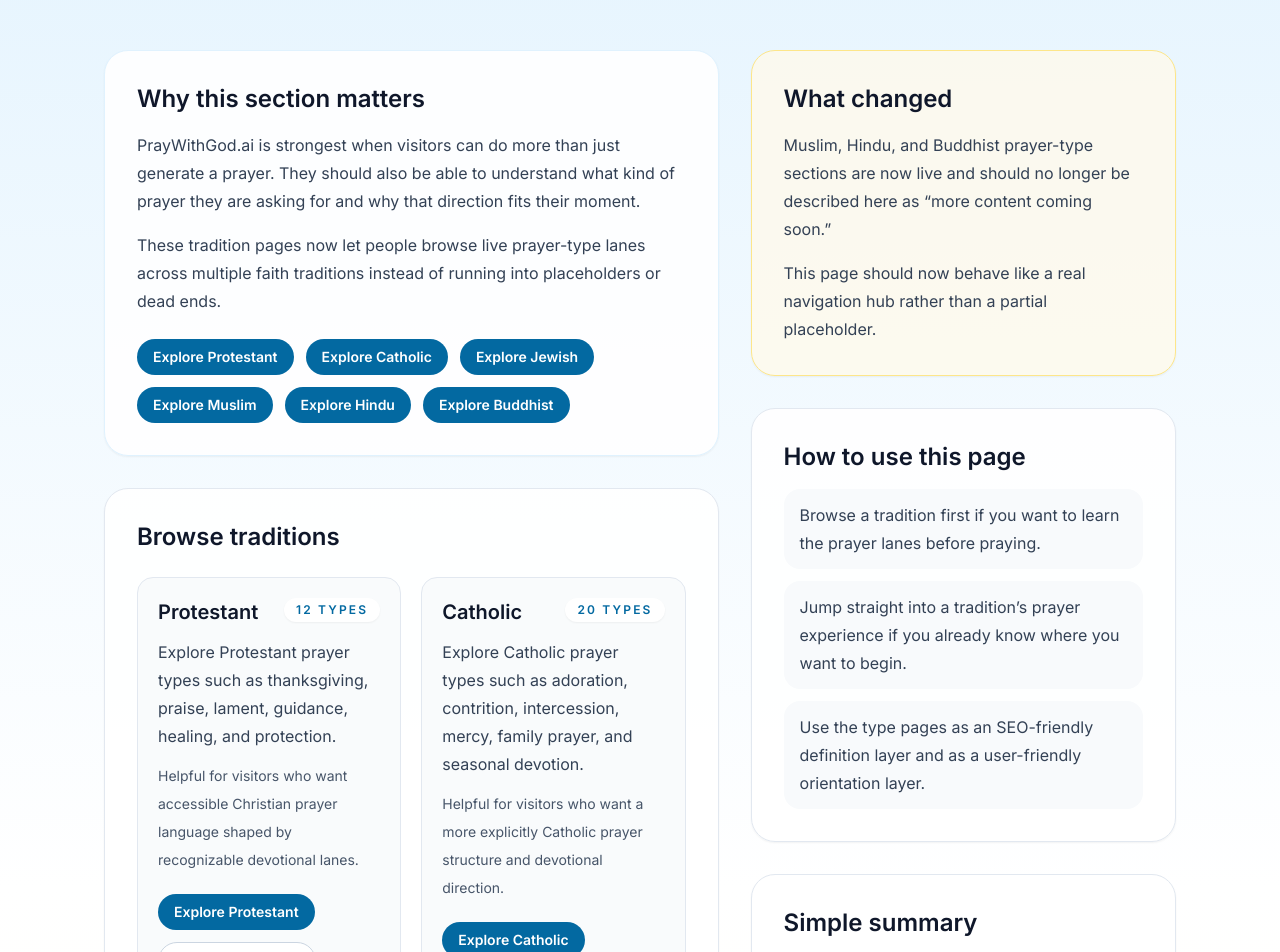
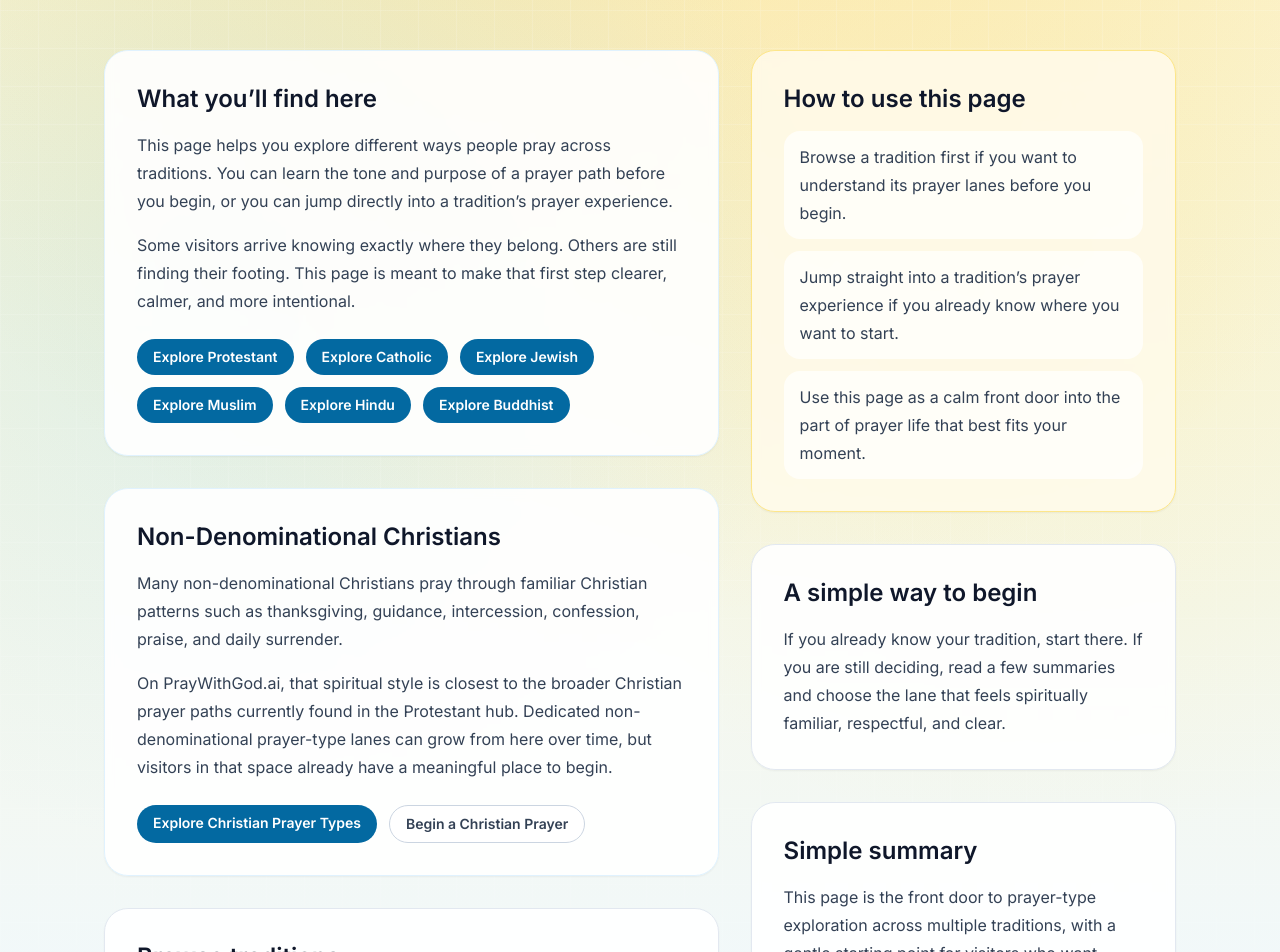
Before and after one commit to Skkyfarm/pray-with-god, a Next.js app: page /prayer-types in a window 1280 px wide. Shown: the part 340-1292 px from the top of the page. Built offline with nearby package versions, Linux system fonts and the light colour scheme; no server answers.

Commit message:
Change Join Free label to Join in site header + prayer type fix

```diff
--- a/app/prayer-types/page.tsx
+++ b/app/prayer-types/page.tsx
@@ -7,7 +7,7 @@ import { getPrayerOptions, type TraditionKey } from "@/lib/prayerCatalog";
 export const metadata: Metadata = {
   title: "Prayer Types | PrayWithGod.ai",
   description:
-    "Explore live prayer-type pages across Protestant, Catholic, Jewish, Muslim, Hindu, and Buddhist traditions on PrayWithGod.ai.",
+    "Explore prayer types across Protestant, Catholic, Jewish, Muslim, Hindu, and Buddhist traditions, with guidance for visitors seeking a non-denominational Christian starting point.",
   alternates: {
     canonical: "/prayer-types",
   },
@@ -91,8 +91,17 @@ function getTypeCount(key: TraditionKey) {
 
 export default function PrayerTypesPage() {
   return (
-    <main className="min-h-screen bg-gradient-to-b from-sky-100 via-white to-amber-50 text-slate-900">
-      <section className="mx-auto max-w-6xl px-6 py-16 sm:px-8 lg:px-10">
+    <main className="relative min-h-screen overflow-hidden bg-gradient-to-b from-amber-100 via-sky-50 to-white text-slate-900">
+      <div
+        aria-hidden="true"
+        className="pointer-events-none absolute inset-0 bg-[radial-gradient(circle_at_top,_rgba(251,191,36,0.24),_transparent_32%),radial-gradient(circle_at_18%_20%,_rgba(56,189,248,0.14),_transparent_24%),radial-gradient(circle_at_82%_22%,_rgba(253,224,71,0.12),_transparent_22%)]"
+      />
+      <div
+        aria-hidden="true"
+        className="pointer-events-none absolute inset-0 opacity-30 [mask-image:linear-gradient(to_bottom,black,transparent_85%)] bg-[linear-gradient(to_right,rgba(255,255,255,0.55)_1px,transparent_1px),linear-gradient(to_bottom,rgba(255,255,255,0.55)_1px,transparent_1px)] bg-[size:38px_38px]"
+      />
+
+      <section className="relative mx-auto max-w-6xl px-6 py-16 sm:px-8 lg:px-10">
         <div className="mx-auto max-w-3xl text-center">
           <p className="mb-3 text-sm font-semibold uppercase tracking-[0.25em] text-sky-700">
             Prayer Types
@@ -112,22 +121,20 @@ export default function PrayerTypesPage() {
 
         <div className="mt-12 grid gap-8 lg:grid-cols-[1.3fr_0.9fr]">
           <div className="space-y-8">
-            <section className="rounded-3xl border border-sky-100 bg-white/90 p-8 shadow-sm">
-              <h2 className="text-2xl font-semibold">
-                Why this section matters
-              </h2>
+            <section className="rounded-3xl border border-sky-100 bg-white/90 p-8 shadow-sm backdrop-blur-sm">
+              <h2 className="text-2xl font-semibold">What you’ll find here</h2>
 
               <p className="mt-4 text-base leading-7 text-slate-700">
-                PrayWithGod.ai is strongest when visitors can do more than just
-                generate a prayer. They should also be able to understand what
-                kind of prayer they are asking for and why that direction fits
-                their moment.
+                This page helps you explore different ways people pray across
+                traditions. You can learn the tone and purpose of a prayer path
+                before you begin, or you can jump directly into a tradition’s
+                prayer experience.
               </p>
 
               <p className="mt-4 text-base leading-7 text-slate-700">
-                These tradition pages now let people browse live prayer-type
-                lanes across multiple faith traditions instead of running into
-                placeholders or dead ends.
+                Some visitors arrive knowing exactly where they belong. Others
+                are still finding their footing. This page is meant to make that
+                first step clearer, calmer, and more intentional.
               </p>
 
               <div className="mt-6 flex flex-wrap gap-3">
@@ -170,10 +177,43 @@ export default function PrayerTypesPage() {
               </div>
             </section>
 
-            <section className="rounded-3xl border border-slate-200 bg-white/90 p-8 shadow-sm">
+            <section className="rounded-3xl border border-sky-100 bg-white/90 p-8 shadow-sm backdrop-blur-sm">
               <h2 className="text-2xl font-semibold">
-                Browse traditions
+                Non-Denominational Christians
               </h2>
+
+              <p className="mt-4 text-base leading-7 text-slate-700">
+                Many non-denominational Christians pray through familiar
+                Christian patterns such as thanksgiving, guidance,
+                intercession, confession, praise, and daily surrender.
+              </p>
+
+              <p className="mt-4 text-base leading-7 text-slate-700">
+                On PrayWithGod.ai, that spiritual style is closest to the
+                broader Christian prayer paths currently found in the Protestant
+                hub. Dedicated non-denominational prayer-type lanes can grow
+                from here over time, but visitors in that space already have a
+                meaningful place to begin.
+              </p>
+
+              <div className="mt-6 flex flex-wrap gap-3">
+                <Link
+                  href="/prayer-types/protestant"
+                  className="rounded-full bg-sky-700 px-4 py-2 text-sm font-semibold text-white transition hover:bg-sky-800"
+                >
+                  Explore Christian Prayer Types
+                </Link>
+                <Link
+                  href="/pray?path=protestant"
+                  className="rounded-full border border-slate-300 bg-white px-4 py-2 text-sm font-semibold text-slate-700 transition hover:border-slate-400 hover:bg-slate-100"
+                >
+                  Begin a Christian Prayer
+                </Link>
+              </div>
+            </section>
+
+            <section className="rounded-3xl border border-slate-200 bg-white/90 p-8 shadow-sm backdrop-blur-sm">
+              <h2 className="text-2xl font-semibold">Browse traditions</h2>
 
               <div className="mt-6 grid gap-5 md:grid-cols-2">
                 {TRADITIONS.map((tradition) => {
@@ -224,47 +264,42 @@ export default function PrayerTypesPage() {
           </div>
 
           <aside className="space-y-8">
-            <section className="rounded-3xl border border-amber-200 bg-amber-50/80 p-8 shadow-sm">
-              <h2 className="text-2xl font-semibold">What changed</h2>
-
-              <p className="mt-4 text-base leading-7 text-slate-700">
-                Muslim, Hindu, and Buddhist prayer-type sections are now live
-                and should no longer be described here as “more content coming
-                soon.”
-              </p>
-
-              <p className="mt-4 text-base leading-7 text-slate-700">
-                This page should now behave like a real navigation hub rather
-                than a partial placeholder.
-              </p>
-            </section>
-
-            <section className="rounded-3xl border border-slate-200 bg-white/90 p-8 shadow-sm">
+            <section className="rounded-3xl border border-amber-200 bg-amber-50/85 p-8 shadow-sm backdrop-blur-sm">
               <h2 className="text-2xl font-semibold">How to use this page</h2>
 
               <ul className="mt-4 space-y-3 text-base leading-7 text-slate-700">
-                <li className="rounded-2xl bg-slate-50 px-4 py-3">
-                  Browse a tradition first if you want to learn the prayer lanes
-                  before praying.
+                <li className="rounded-2xl bg-white/70 px-4 py-3">
+                  Browse a tradition first if you want to understand its prayer
+                  lanes before you begin.
                 </li>
-                <li className="rounded-2xl bg-slate-50 px-4 py-3">
+                <li className="rounded-2xl bg-white/70 px-4 py-3">
                   Jump straight into a tradition’s prayer experience if you
-                  already know where you want to begin.
+                  already know where you want to start.
                 </li>
-                <li className="rounded-2xl bg-slate-50 px-4 py-3">
-                  Use the type pages as an SEO-friendly definition layer and as
-                  a user-friendly orientation layer.
+                <li className="rounded-2xl bg-white/70 px-4 py-3">
+                  Use this page as a calm front door into the part of prayer
+                  life that best fits your moment.
                 </li>
               </ul>
             </section>
 
-            <section className="rounded-3xl border border-slate-200 bg-white/90 p-8 shadow-sm">
+            <section className="rounded-3xl border border-slate-200 bg-white/90 p-8 shadow-sm backdrop-blur-sm">
+              <h2 className="text-2xl font-semibold">A simple way to begin</h2>
+
+              <p className="mt-4 text-base leading-7 text-slate-700">
+                If you already know your tradition, start there. If you are
+                still deciding, read a few summaries and choose the lane that
+                feels spiritually familiar, respectful, and clear.
+              </p>
+            </section>
+
+            <section className="rounded-3xl border border-slate-200 bg-white/90 p-8 shadow-sm backdrop-blur-sm">
               <h2 className="text-2xl font-semibold">Simple summary</h2>
 
               <p className="mt-4 text-base leading-7 text-slate-700">
-                This page is now the front door to live prayer-type hubs across
-                six traditions, with direct paths into both exploration and
-                prayer experience.
+                This page is the front door to prayer-type exploration across
+                multiple traditions, with a gentle starting point for visitors
+                who want orientation before they pray.
               </p>
             </section>
           </aside>
--- a/components/SiteHeader.tsx
+++ b/components/SiteHeader.tsx
@@ -1,4 +1,4 @@
-// /components/SiteHeader.tsx
+// components/SiteHeader.tsx
 "use client";
 
 import Link from "next/link";
@@ -293,7 +293,7 @@ export default function SiteHeader() {
               href="/signin"
               className="rounded-lg bg-black px-3 py-1.5 text-[11px] font-semibold tracking-[0.18em] text-white hover:bg-black/90"
             >
-              JOIN FREE
+              JOIN
             </Link>
           </SignedOut>
 
@@ -413,7 +413,7 @@ export default function SiteHeader() {
                   onClick={closeAllMenus}
                   className="py-2 text-[11px] font-semibold tracking-[0.18em] text-black/80 hover:text-black"
                 >
-                  Join Free
+                  Join
                 </Link>
               </SignedOut>
 
```
